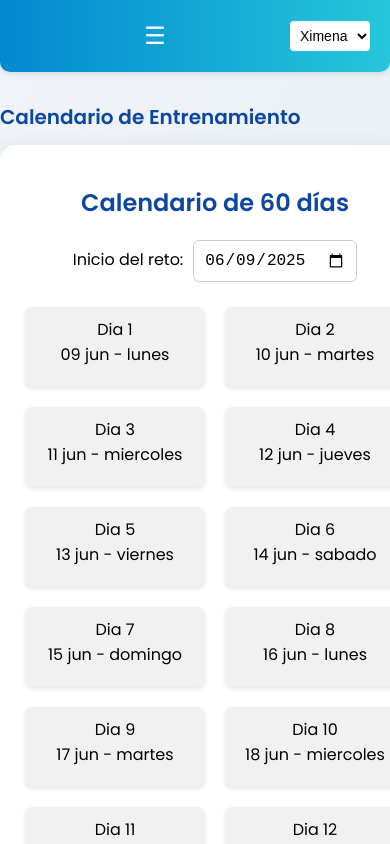
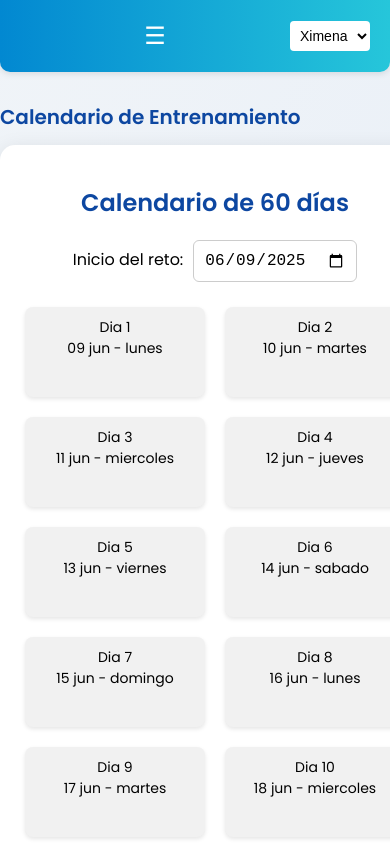
Before and after one commit to Jamon1405/Reto90Dias, a Next.js app: page /calendar in a window 390 px wide. Shown: the top 844 px of the page. Built offline with nearby package versions, Linux system fonts and the light colour scheme.

Commit message:
Refine mobile layout

```diff
--- a/src/app/globals.css
+++ b/src/app/globals.css
@@ -17,7 +17,7 @@ h1, h2 {
 .container {
   padding: 30px;
   margin: 0 auto;
-  max-width: 900px; /* Para centrar y limitar el ancho en pantallas grandes */
+  max-width: 600px; /* Para centrar y limitar el ancho en pantallas grandes */
   background: #fff;
   border-radius: 12px;
   box-shadow: 0 4px 20px rgba(0, 0, 0, 0.1);
--- a/src/app/layout.js
+++ b/src/app/layout.js
@@ -9,6 +9,9 @@ export const metadata = {
 export default function RootLayout({ children }) {
   return (
     <html lang="es">
+      <head>
+        <meta name="viewport" content="width=device-width, initial-scale=1" />
+      </head>
       <body>
         <Navigation /> {/* Navegación */}
         {children}      {/* Aquí se renderizan las páginas */}
--- a/src/app/page.js
+++ b/src/app/page.js
@@ -100,7 +100,7 @@ const HomePage = () => {
     fontFamily: "'Poppins', sans-serif",
     backgroundColor: '#f9f9f9',
     minHeight: '100vh',
-    maxWidth: '900px',
+    maxWidth: '600px',
     margin: '0 auto',
     textAlign: 'center',
   };
--- a/src/components/Calendar.js
+++ b/src/components/Calendar.js
@@ -244,7 +244,7 @@ const Calendar = () => {
           return (
             <div
               key={index}
-              style={dayBoxStyle(day, selectedDay === index)}
+              style={dayBoxStyle(day, selectedDay === index, isMobile)}
               onClick={() => {
                 setSelectedDay(index);
                 setIsEditing(false);
@@ -461,12 +461,13 @@ const headerStyle = {
   marginBottom: '20px',
 };
 
-const dayBoxStyle = (day, selected) => ({
+const dayBoxStyle = (day, selected, mobile) => ({
   padding: '10px',
   margin: '5px',
   borderRadius: '8px',
   cursor: 'pointer',
-  minHeight: '60px',
+  minHeight: mobile ? '70px' : '60px',
+  fontSize: mobile ? '14px' : '16px',
   backgroundColor: day.completed
     ? day.didRoutine
       ? '#4caf50'
--- a/src/components/RoutineManager.js
+++ b/src/components/RoutineManager.js
@@ -255,8 +255,9 @@ const RoutineManager = () => {
 
 const containerStyle = {
   padding: '20px',
-  maxWidth: '800px',
+  maxWidth: '600px',
   margin: 'auto',
+  width: '100%',
 };
 
 const headerStyle = {
--- a/src/components/WeightTracker.js
+++ b/src/components/WeightTracker.js
@@ -159,7 +159,7 @@ const WeightTracker = () => {
     borderRadius: '20px',
     boxShadow: '0 6px 20px rgba(0, 0, 0, 0.1)',
     margin: '30px auto',
-    maxWidth: '900px',
+    maxWidth: '600px',
     textAlign: 'center',
     fontFamily: "'Poppins', sans-serif",
   };
```
